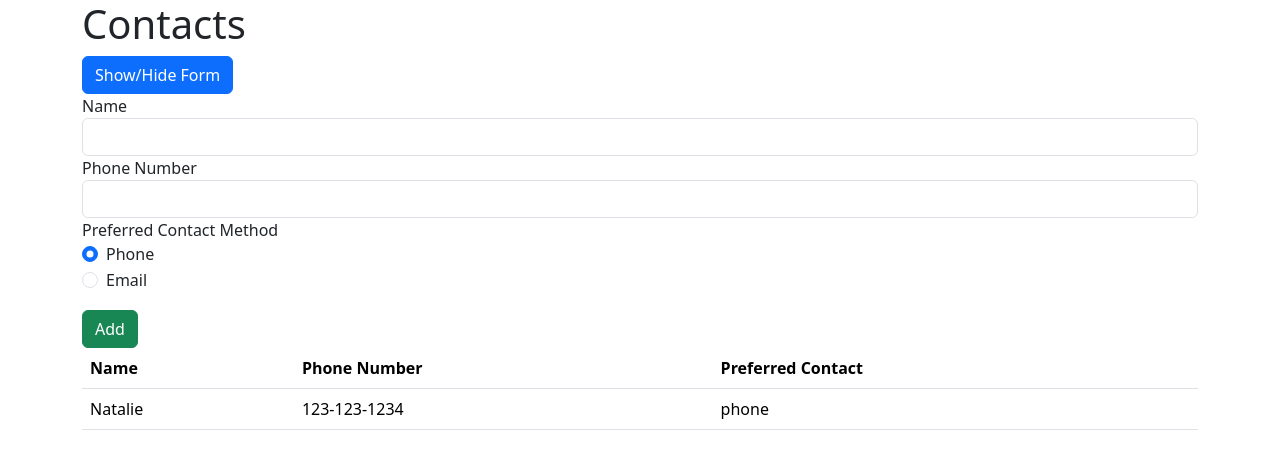
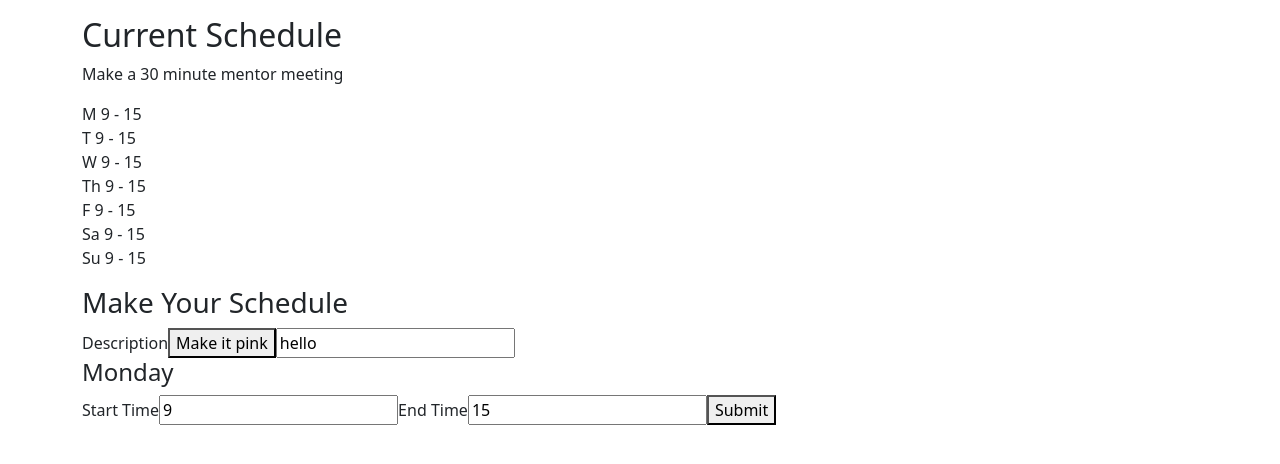
Before and after one commit to natafaye/fesd-week-16, a React (Vite) app: page / in a window 1280 px wide. Shown: the top 464 px of the page. Built offline with nearby package versions, Linux system fonts and the light colour scheme.

Commit message:
scheduling app

```diff
--- a/package.json
+++ b/package.json
@@ -12,7 +12,7 @@
   "dependencies": {
     "bootstrap": "^5.3.3",
     "react": "^18.3.1",
-    "react-bootstrap": "^2.10.9",
+    "react-bootstrap": "^2.10.10",
     "react-dom": "^18.3.1",
     "uuid": "^11.1.0"
   },
--- a/src/App.tsx
+++ b/src/App.tsx
@@ -1,74 +1,58 @@
+import { Container } from "react-bootstrap";
+import CurrentSchedule from "./components/CurrentSchedule";
+import MakeScheduleForm from "./components/MakeScheduleForm";
 import { useState } from "react";
-import { Container, Table } from "react-bootstrap";
-import { Contact } from "./types";
-import ContactForm from "./ContactForm";
-import { v4 as uuid } from "uuid" // Imports v4 but calls it uuid
+
+export type ScheduleDay = {
+  initial: string
+  startTime: number
+  endTime: number
+}
 
 export default function App() {
-    const [contactList, setContactList] = useState<Contact[]>([
-        {
-            id: "fdsfsd",
-            name: "Natalie",
-            phoneNumber: "123-123-1234",
-            preferredContactMethod: "phone"
-        }
-    ])
-    const [showForm, setShowForm] = useState(true)
+  const [description, setDescription] = useState("Make a 30 minute mentor meeting")
+  const [schedule, setSchedule] = useState([
+    {
+      initial: "M",
+      startTime: 9,
+      endTime: 15
+    },
+    {
+      initial: "T",
+      startTime: 9,
+      endTime: 15
+    },
+    {
+      initial: "W",
+      startTime: 9,
+      endTime: 15
+    },
+    {
+      initial: "Th",
+      startTime: 9,
+      endTime: 15
+    },
+    {
+      initial: "F",
+      startTime: 9,
+      endTime: 15
+    },
+    {
+      initial: "Sa",
+      startTime: 9,
+      endTime: 15
+    },
+    {
+      initial: "Su",
+      startTime: 9,
+      endTime: 15
+    },
+  ])
 
-    // If you need a unique id:
-    // 1) Have the backend do it
-    // 2) Use a library for that
-    // 3) If you kinda don't care that much, just do a random number
-
-    const addContact = (contactData: Omit<Contact, "id">) => {
-        // Longhand
-        // const newContact = {
-        //     id: uuid(),
-        //     name: contactData.name,
-        //     phoneNumber: contactData.phoneNumber,
-        //     preferredContactMethod: contactData.preferredContactMethod
-        // }
-        // Shorthand
-        const newContact = {
-            id: uuid(), // spits out a string of numbers and letters for the id
-            ...contactData
-        }
-
-        // BLASPHEMY: React won't know!
-        // contactList.push(newContact)
-
-        //setContactList(a new array with the newContact in it)
-
-        // Verbose
-        // const copy = [...contactList] // Takes the insides of the contactList and puts them in new curly brackets
-        // copy.push(newContact)
-        // setContactList(copy)
-
-        // Streamlined/Professional
-        setContactList([...contactList, newContact])
-
-        console.log(contactList) // This will NOT have the newly added contact
-    }
-
-    return (
-        <Container>
-            <h1>Contacts</h1>
-            <button className="btn btn-primary" onClick={() => setShowForm(!showForm)}>Show/Hide Form</button>
-            { showForm && <ContactForm onSubmit={addContact}/>}
-            <Table>
-                <thead>
-                    <tr><th>Name</th><th>Phone Number</th><th>Preferred Contact</th></tr>
-                </thead>
-                <tbody>
-                    {contactList.map(contact => (
-                        <tr key={contact.id}>
-                            <td>{contact.name}</td>
-                            <td>{contact.phoneNumber}</td>
-                            <td>{contact.preferredContactMethod}</td>
-                        </tr>
-                    ))}
-                </tbody>
-            </Table>
-        </Container>
-    )
+  return (
+    <Container className="mt-3">
+      <CurrentSchedule description={description} schedule={schedule} />
+      <MakeScheduleForm setDescription={setDescription} setSchedule={setSchedule}/>
+    </Container>
+  )
 }
--- a/src/ContactForm.tsx
+++ /dev/null
@@ -1,66 +0,0 @@
-import { FormEvent, useState } from "react"
-import { Button, Form } from "react-bootstrap"
-import { Contact } from "./types"
-
-type Props = {
-    onSubmit: (contactData: Omit<Contact, "id">) => void
-}
-
-export default function ContactForm({ onSubmit }: Props) {
-    const [nameValue, setNameValue] = useState("")
-    const [phoneValue, setPhoneValue] = useState("")
-    const [preferredValue, setPreferredValue] = useState("phone")
-
-    const handleSubmit = (event: FormEvent<HTMLFormElement>) => {
-        event.preventDefault() // prevent the default page refresh on form submit
-
-        // data from the form
-        const contactData = {
-            name: nameValue,
-            phoneNumber: phoneValue,
-            preferredContactMethod: preferredValue
-        }
-
-        // contactData.name IS IDENTICAL TO contactData["n" + "ame"]
-
-        onSubmit(contactData)
-
-        // Clear it for the next person
-        // BLASPHEMY
-        // nameValue = ""
-        setNameValue("")
-        setPhoneValue("")
-        setPreferredValue("phone")
-
-        console.log(nameValue) // It will NOT be the empty string ""
-    }
-
-    return (
-        <form onSubmit={handleSubmit}>
-            <label>Name</label>
-            <Form.Control
-                type="text"
-                className="form-control"
-                onChange={(event) => setNameValue(event.target.value)}
-                value={nameValue}
-            />{/* We live on the edge */}
-            <label>Phone Number</label>
-            <input
-                type="tel"
-                className="form-control"
-                onChange={(event) => setPhoneValue(event.target.value)}
-                value={phoneValue}
-            />
-            <label>Preferred Contact Method</label>
-            <Form.Check type="radio" value="phone" name="preferred" label="Phone" id="phone-radio"
-                checked={preferredValue === "phone"}
-                onChange={(event) => setPreferredValue(event.target.value)}
-            />
-            <Form.Check type="radio" value="email" name="preferred" label="Email" id="email-radio"
-                checked={preferredValue === "email"}
-                onChange={(event) => setPreferredValue(event.target.value)}
-            />
-            <Button type="submit" variant="success" className="mt-3" >Add</Button>{/* <button className="btn btn-success">Add</button> */}
-        </form>
-    )
-}
--- /dev/null
+++ b/src/components/CurrentSchedule.tsx
@@ -0,0 +1,20 @@
+import { ScheduleDay } from "../App"
+
+type Props = {
+    description: string
+    schedule: ScheduleDay[]
+}
+
+export default function CurrentSchedule({ description, schedule }: Props) {
+    return (
+        <div>
+            <h2>Current Schedule</h2>
+            <p>{description}</p>
+            {schedule.map(day => (
+                <div key={day.initial}>
+                    {day.initial} {day.startTime} - {day.endTime}
+                </div>
+            ))}
+        </div>
+    )
+}
--- /dev/null
+++ b/src/components/MakeScheduleForm.tsx
@@ -0,0 +1,70 @@
+import { ChangeEvent, useState } from "react"
+import { ScheduleDay } from "../App"
+
+type Props = {
+    setDescription: (newValue: string) => void
+    setSchedule: (newValue: ScheduleDay[]) => void
+}
+
+export default function MakeScheduleForm({ setDescription, setSchedule }: Props) {
+    const [descriptionValue, setDescriptionValue] = useState("hello")
+    const [mStartTime, setMStartTime] = useState(9)
+    const [mEndTime, setMEndTime] = useState(15)
+
+    const makeItPink = () => {
+        setDescriptionValue("Pink")
+    }
+
+    // You could write it separate, or put it straight in the onChange
+    // const handleChange = (event: ChangeEvent<HTMLInputElement>) => {
+    //     // set the state to whatever they changed the input to
+
+    //     // event is from the browser, with info about the event
+    //     // event.target is the input DOM node
+    //     // event.target.value is the value in the textbox right now
+
+    //     setDescriptionValue(event.target.value)
+    // }
+
+    const handleFormSubmit = (event: React.FormEvent<HTMLFormElement>) => {
+        event.preventDefault() // keep the page from refreshing
+
+        // Set the actual description to the in progress value that was in the form
+        setDescription(descriptionValue)
+
+        setSchedule([
+            {
+                initial: "M",
+                startTime: mStartTime,
+                endTime: mEndTime
+            }
+        ])
+    }
+
+    return (
+        <div className="mt-3">
+            <h3>Make Your Schedule</h3>
+            <form onSubmit={handleFormSubmit}>
+                <label>Description</label>
+                <button type="button" onClick={makeItPink}>Make it pink</button>
+                <input
+                    type="text"
+                    value={descriptionValue}
+                    onChange={(event) => setDescriptionValue(event.target.value)}
+                />
+                <h4>Monday</h4>
+                <label>Start Time</label>
+                <input type="number"
+                    value={mStartTime}
+                    onChange={(event) => setMStartTime(parseInt(event.target.value))}
+                />
+                <label>End Time</label>
+                <input type="number"
+                    value={mEndTime}
+                    onChange={(event) => setMEndTime(parseInt(event.target.value))}
+                />
+                <button>Submit</button>
+            </form>
+        </div>
+    )
+}
```
Also changed, not shown: src/FavoriteFood.tsx (deleted, +0 -22 lines), src/main.tsx (+5 -5 lines), src/testData.ts (deleted, +0 -14 lines), src/types.ts (deleted, +0 -13 lines), src/assets/ball.png (deleted), 1 other file (tests, documents, lock files or other folders).
